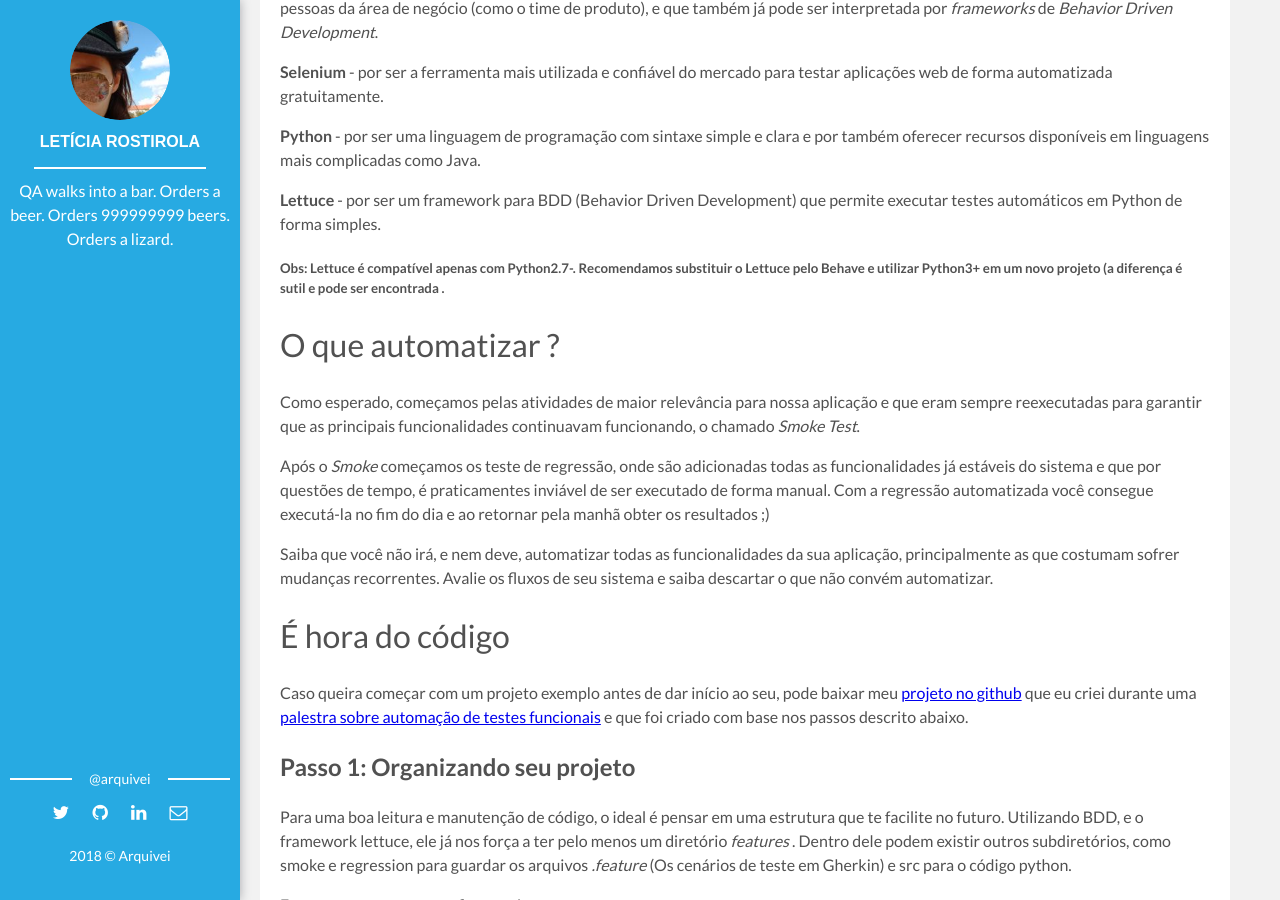
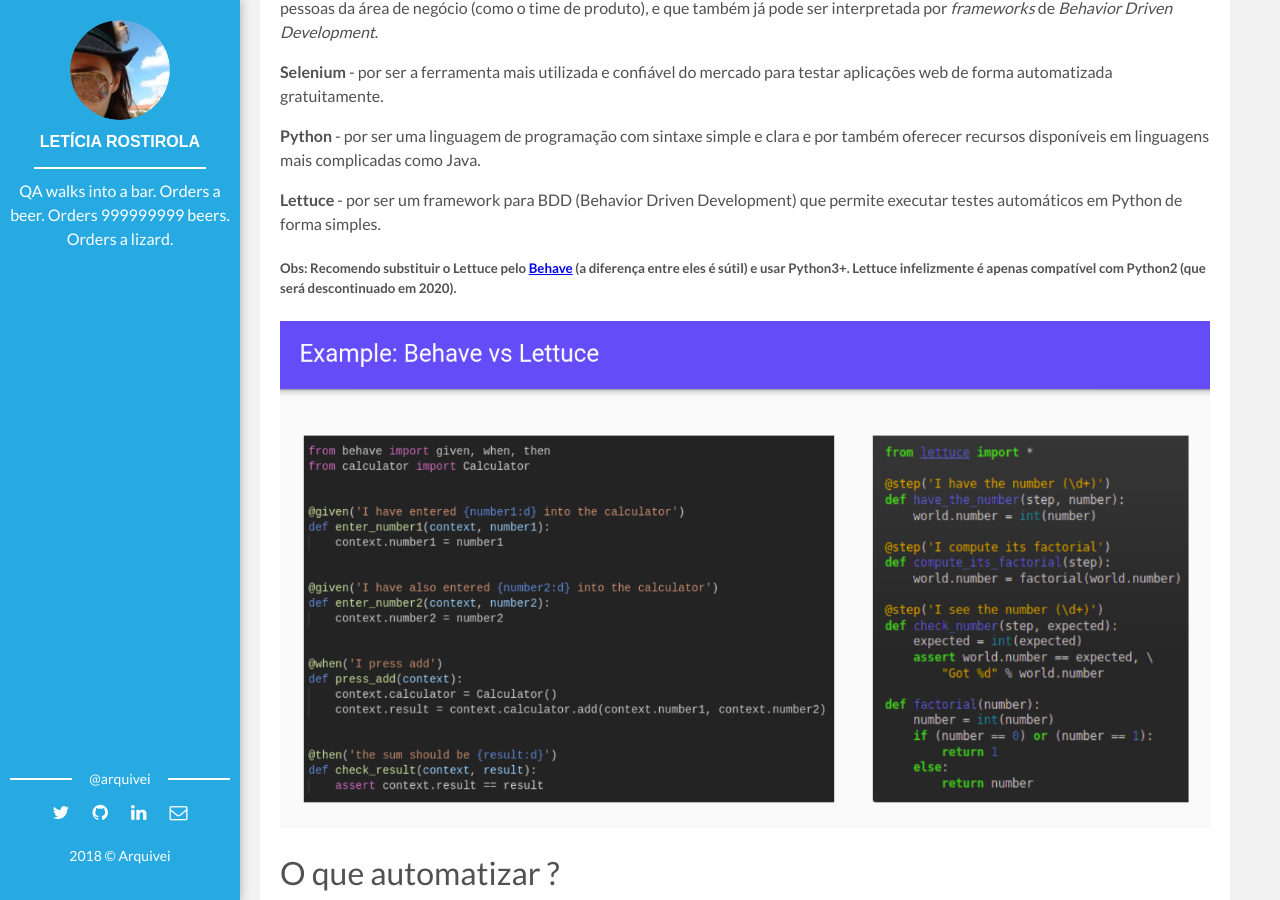
Before and after one commit to arquivei/arquivei.github.io, a Jekyll site: the page built from _posts/2018-02-19-automation-start.markdown, in a window 1280 px wide and 900 px high, scrolled down 1175 px. Built offline with Jekyll 4.4.1, drawn with Linux system fonts in a browser that asks for light colours; comment, search, counter and statistics services are not loaded; some of the changed text lies outside the part shown.

Commit message:
Melhorado explicação do Behave vs Lettuce

```diff
--- a/_posts/2018-02-19-automation-start.markdown
+++ b/_posts/2018-02-19-automation-start.markdown
@@ -29,7 +29,9 @@
 **Lettuce**     - por ser um framework para BDD (Behavior Driven Development) que permite executar testes automáticos em Python de forma simples.
 
 
-##### Obs: Lettuce é compatível apenas com Python2.7-. Recomendamos substituir o Lettuce pelo Behave e utilizar Python3+ em um novo projeto (a diferença é sutil e pode ser encontrada .
+##### Obs: Recomendo substituir o Lettuce pelo [Behave](https://github.com/behave/behave) (a diferença entre eles é sútil) e usar Python3+. Lettuce infelizmente é apenas compatível com Python2 (que será descontinuado em 2020).
+
+![automation-start-behave]({{site.baseurl}}/assets/img/posts/automation-start-behave.png){:class="img-fluid"}
 
 # O que automatizar ?
 
```
Also changed, not shown: other parts of _posts/2018-02-19-automation-start.markdown (+1 -1 lines), assets/img/posts/automation-start-behave.png (added).
